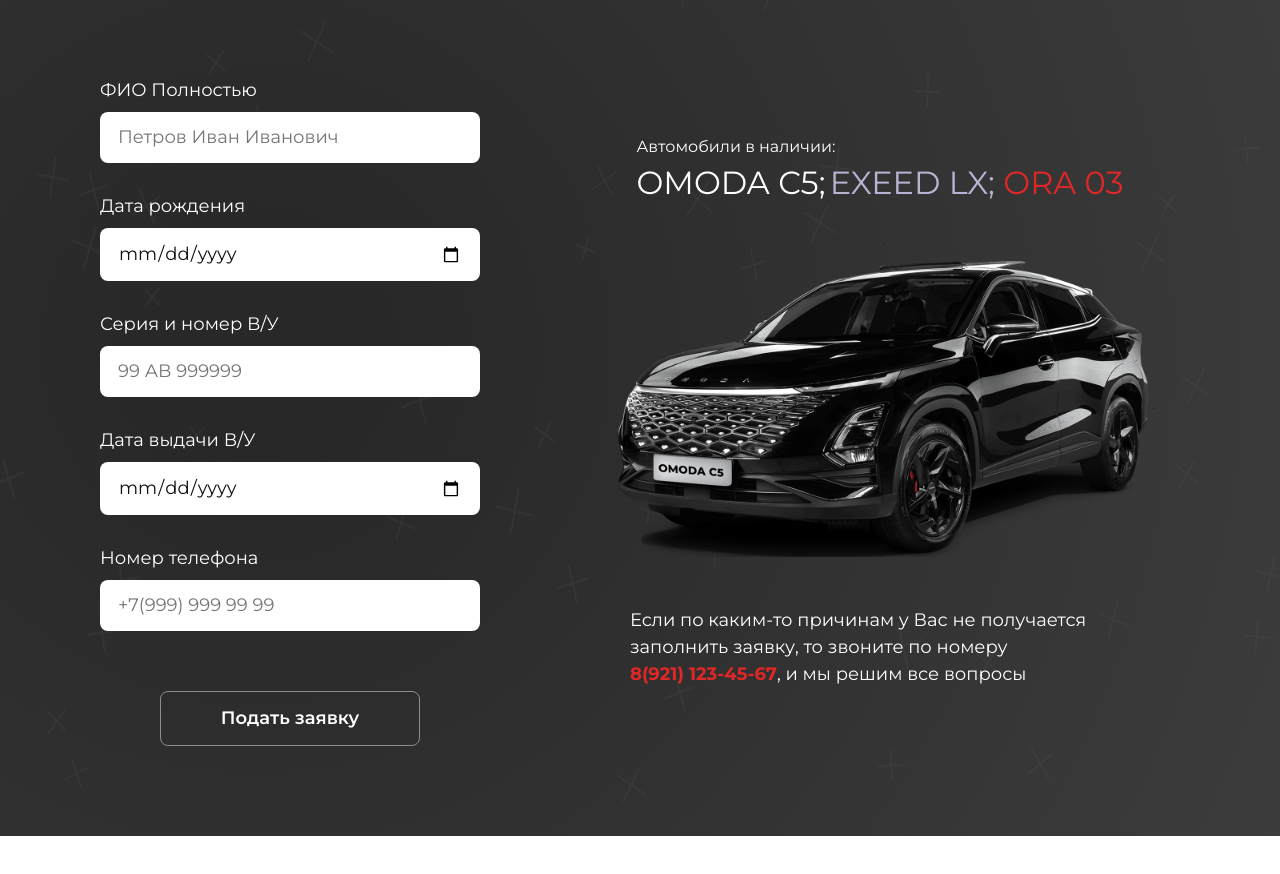
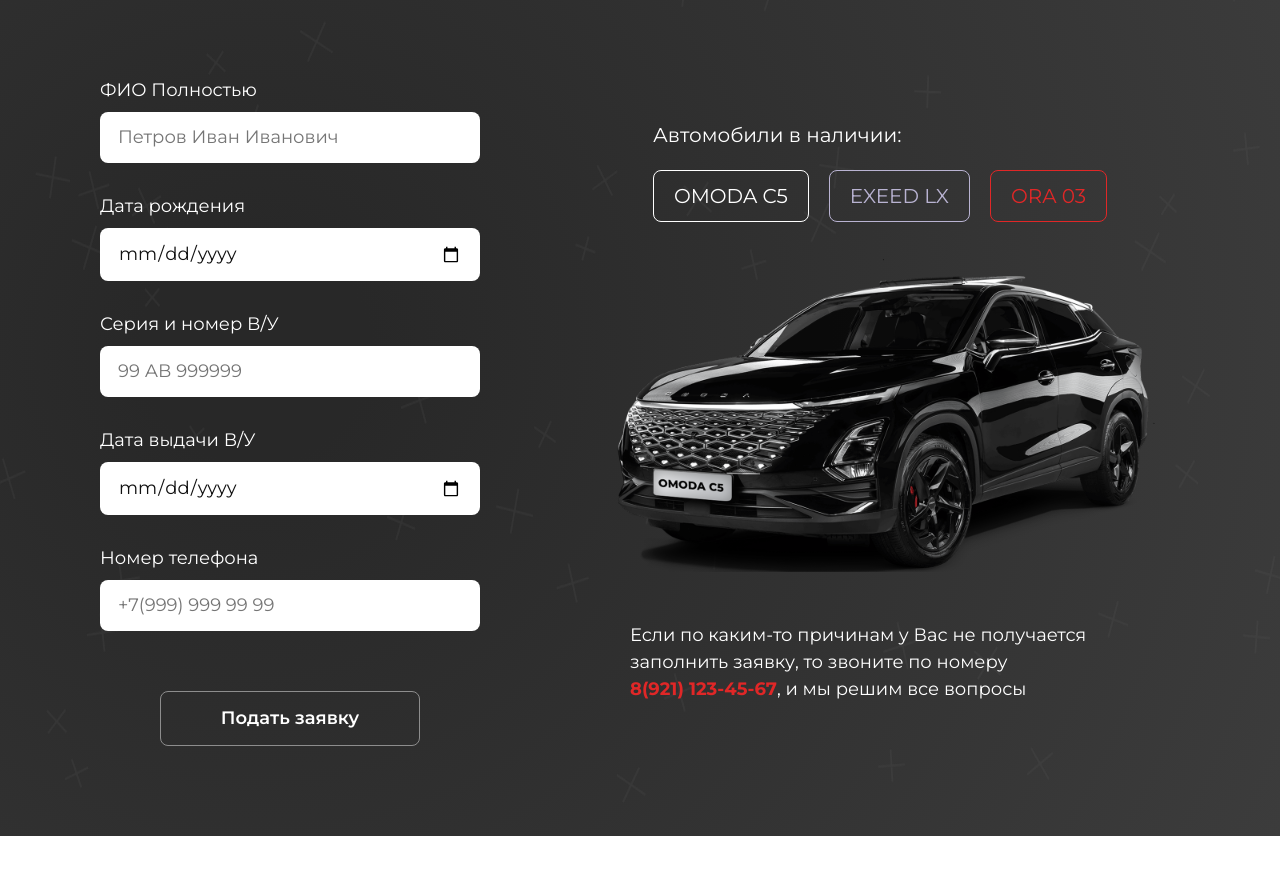
Before and after one commit to Temmatema/car-rent, a website with bundled scripts: page index.html in a window 1280 px wide. Shown: the part 3815-4689 px from the top of the page. Built offline with nearby package versions, Linux system fonts and the light colour scheme.

Commit message:
adaptive

```diff
--- a/index.html
+++ b/index.html
@@ -336,9 +336,14 @@
               </form>
             </div>
             <div class="app__side">
-              <p class="app__auto-names">
-                Автомобили в наличии:<br>
-                <span>OMODA C5;</span> <span class="app__an1">EXEED LX; </span> <span class="app__an2">ORA 03</span></p>
+              <div>
+                <p class="app__auto-names">Автомобили в наличии:</p>
+                  <div class="app__btn-wrap">
+                    <button class="app__button-name btn name-omoda">OMODA C5</button>
+                    <button class="app__button-name btn name-exeed">EXEED LX</button>
+                    <button class="app__button-name btn name-ora">ORA 03</button>
+                  </div>
+              </div>
               <img class="app__image" src="img/omoda-large.png" alt="Автомобиль" width="660" height="335">
               <p class="app__help-text">
                 Если по каким-то причинам у Вас не получается заполнить заявку, то звоните по номеру
--- a/js/main.js
+++ b/js/main.js
@@ -2,3 +2,27 @@
 import "./phone.js";
 import "./modal.js";
 import "./accordeon.js";
+
+document.addEventListener('DOMContentLoaded', function () {
+	const image = document.querySelector('.app__image');
+	const omodaBtn = document.querySelector('.name-omoda');
+	const exeedBtn = document.querySelector('.name-exeed');
+	const oraBtn = document.querySelector('.name-ora');
+
+	function changeCarImage(src) {
+		if (!image) return;
+		image.style.opacity = 0;
+		setTimeout(() => {
+			image.src = src;
+			image.onload = () => {
+				image.style.opacity = 1;
+			};
+		}, 200);
+	}
+
+	if (image && omodaBtn && exeedBtn && oraBtn) {
+		omodaBtn.addEventListener('click', () => changeCarImage('img/omoda-large.png'));
+		exeedBtn.addEventListener('click', () => changeCarImage('img/exeed-large.png'));
+		oraBtn.addEventListener('click', () => changeCarImage('img/ora-large.png'));
+	}
+});
--- a/scss/app.scss
+++ b/scss/app.scss
@@ -49,6 +49,7 @@
 .app__image {
     width: 900px;
     margin-bottom: 50px;
+    transition: opacity 0.3s;
 
     @include respond(desktop) {
         width: 700px;
@@ -57,7 +58,8 @@
 
 .app__auto-names {
     font-style: 28px;
-    margin-bottom: 30px;
+    margin-bottom: 20px;
+    font-size: 20px;
 }
 
 .app__auto-names span {
@@ -129,3 +131,51 @@
         padding: 12px 18px;
     }
 }
+
+.app__btn-wrap {
+    display: flex;
+    gap: 20px;
+    margin-bottom: 30px;
+}
+
+.app__button-name {
+    font-size: 20px;
+    font-weight: 400;
+    background-color: transparent;
+}
+
+.name-omoda {
+    color: #FFFFFF;
+    border: 1px solid #FFFFFF;
+    padding: 10px 20px;
+    border-radius: 8px;
+    transition: all 0.3s ease;
+}
+
+.name-exeed {
+    color: #B9B3D2;
+    border: 1px solid #B9B3D2;
+    padding: 10px 20px;
+    border-radius: 8px;
+    transition: all 0.3s ease;
+}
+
+.name-ora {
+    color: #E02727;
+    border: 1px solid #E02727;
+    padding: 10px 20px;
+    border-radius: 8px;
+    transition: all 0.3s ease;
+}
+
+.name-omoda:hover {
+    box-shadow: 0 0 8px #ffffffa3;
+}
+
+.name-exeed:hover {
+    box-shadow: 0 0 8px #b9b3d2a3;
+}
+
+.name-ora:hover {
+    box-shadow: 0 0 8px #e02727a3;
+}
```
Also changed, not shown: css/main.css, 1 other file.
